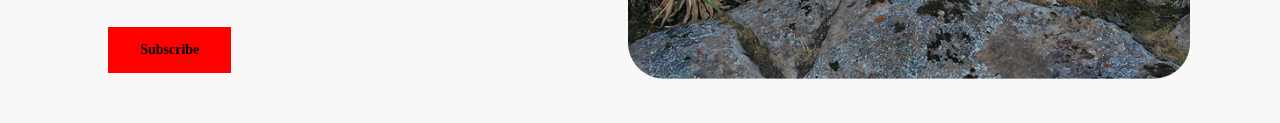
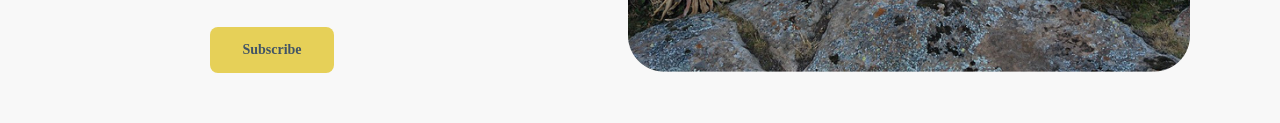
Before and after one commit to MIELYX/yellow-wood, a plain HTML site: page index.html in a window 1280 px wide. Shown: the part 3474-3597 px from the top of the page. Drawn offline with nearby package versions, Linux system fonts and the light colour scheme.

Commit message:
firs3ewdwed

```diff
--- a/sass/utility/_components.scss
+++ b/sass/utility/_components.scss
@@ -281,6 +281,7 @@
 	color: #e85c41 !important;
 	font-family: 'Rubik', sans-serif;
 	background-color: transparent !important;
+
 }
 
 .mc-field-group {
@@ -322,11 +323,18 @@
 	clear: both;
     width: auto;
     display: block;
-    margin: 1em 0 1em 5%;
+    margin: 0 auto;
 	font-size: 14px;
 	line-height: 14px;
 	font-weight: 600;
 	border: none;
 	padding: 16px 32px !important;
-	background-color: #ff0000;
+	color: $primary-text-color;
+	background-color: $teritary-color;
+	border-radius: 8px;
+	transition: background-color 0.3s;
+	&:hover {
+		background-color: $teritary-light-color;
+	}
+
 }
```
Also changed, not shown: index.html (+0 -1 lines), css/style.css, 1 other file.
